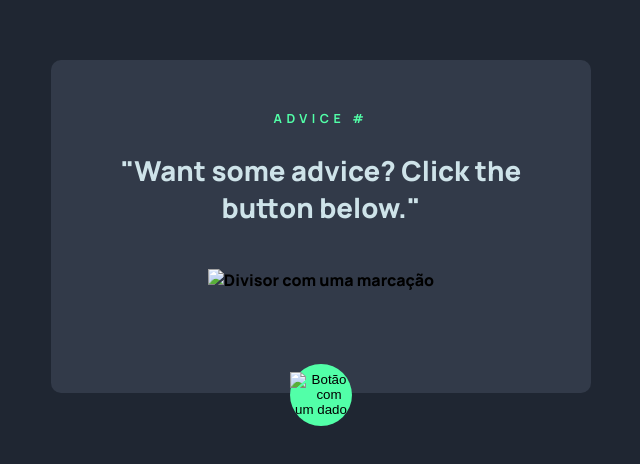
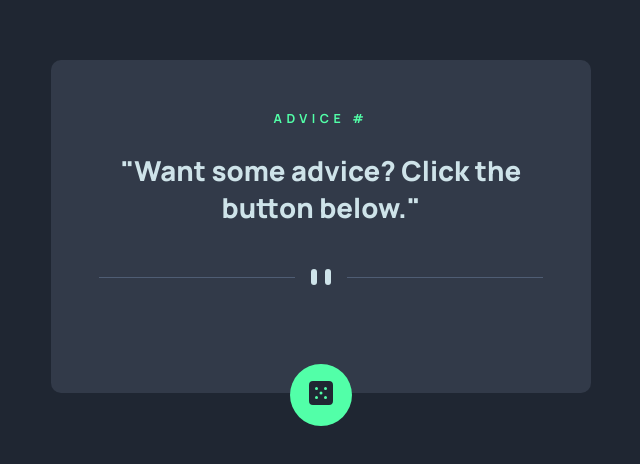
Before and after one commit to MarioCarlaibe/gerador-de-conselhos-js-avancado, a plain HTML site: page index.html in a window 1280 px wide. Shown: the part 174-638 px from the top of the page, without its empty margins (319-959 px from the left). Drawn offline with Linux system fonts and the light colour scheme; the site is published under a folder, as on GitHub Pages, so addresses that start at the root find nothing.

Commit message:
resolvendo problema com as imagens

```diff
--- a/index.html
+++ b/index.html
@@ -27,11 +27,11 @@
             <source
             srcset="./src/images/pattern-divider-mobile.svg" media="max-width: 768px">
             <img
-            src="/src/images/pattern-divider-desktop.svg"
+            src="./src/images/pattern-divider-desktop.svg"
             alt="Divisor com uma marcação"/>
           </picture>
         <button class="botao">
-          <img src="/src/images/icon-dice.svg" alt="Botão com um dado" />
+          <img src="./src/images/icon-dice.svg" alt="Botão com um dado" />
         </button>
     </main>
     <script src="./src/js/index.js"></script>
```
Also changed, not shown: 1 other file.
